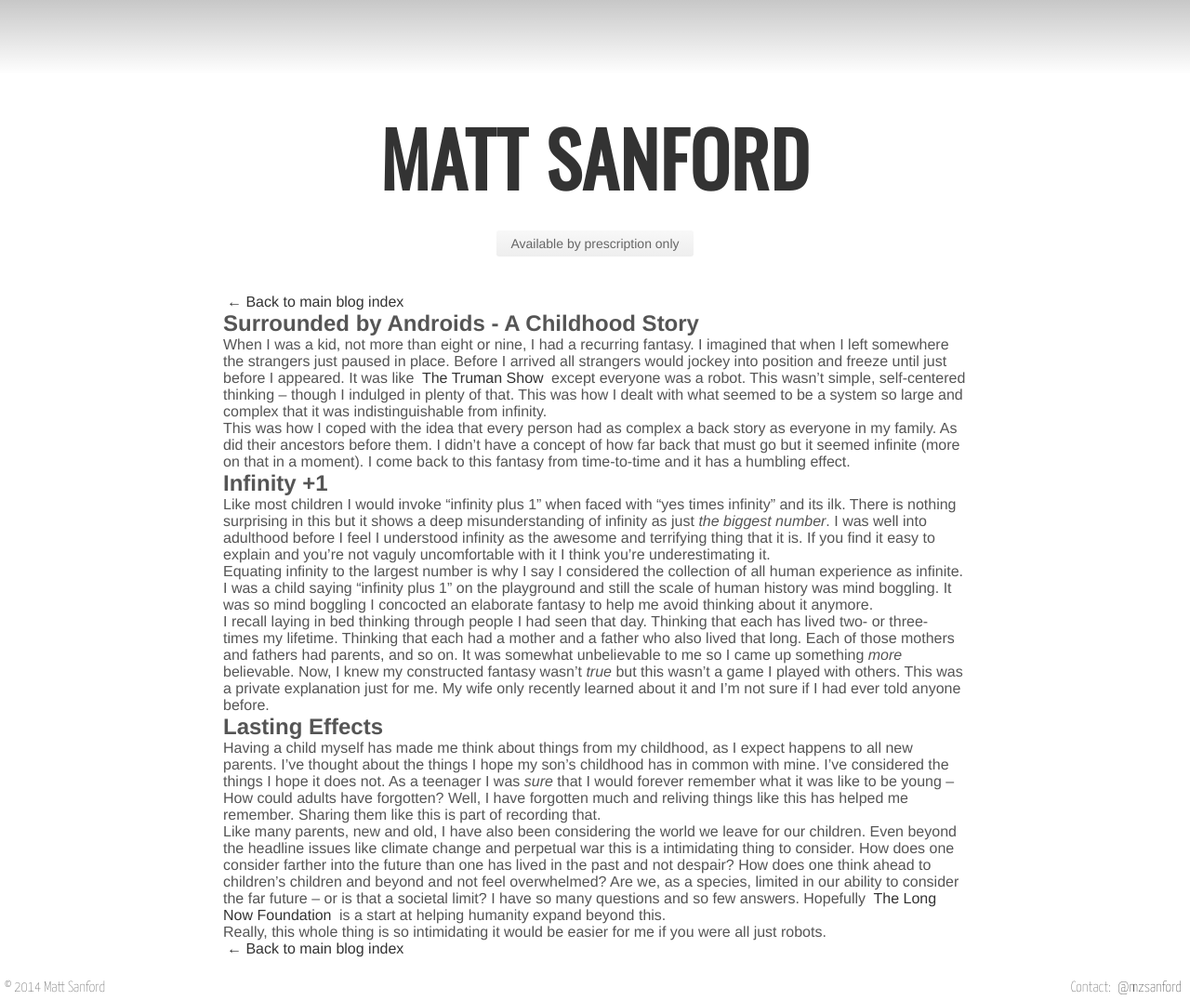
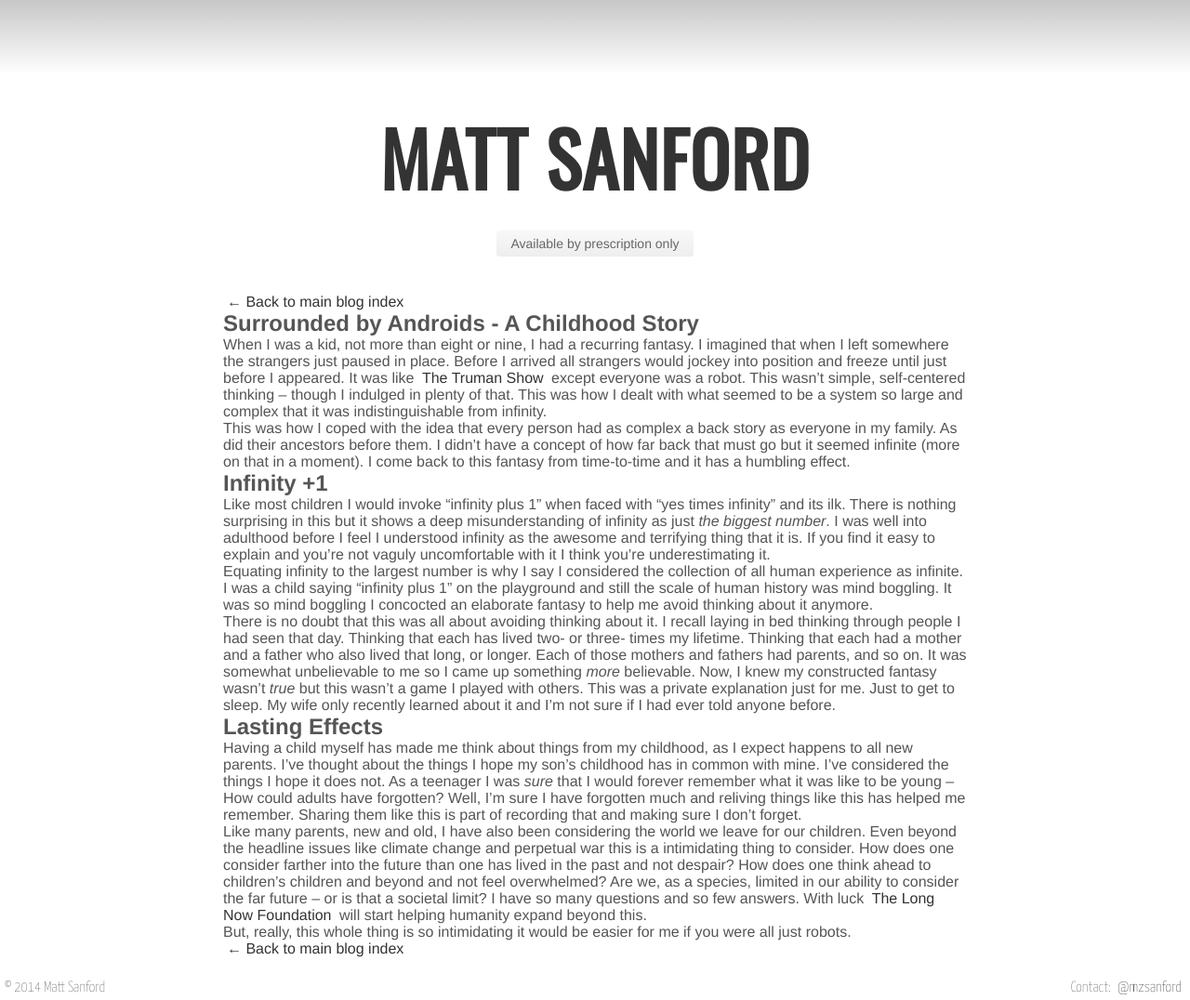
Before and after one commit to mzsanford/mzsanford.com, a Jekyll site: the page built from blog/_posts/2014-08-07-surrounded-by-androids.markdown, in a window 1280 px wide. Shown: the whole page at 93% size. Built offline with Jekyll 4.4.1, drawn with Linux system fonts in a browser that asks for light colours; Markdown is read by kramdown in place of the engine named in the settings.

Commit message:
More android edits

```diff
--- a/blog/_posts/2014-08-07-surrounded-by-androids.markdown
+++ b/blog/_posts/2014-08-07-surrounded-by-androids.markdown
@@ -15,12 +15,12 @@ Like most children I would invoke "infinity plus 1" when faced with "yes times i
 
 Equating infinity to the largest number is why I say I considered the collection of all human experience as infinite. I was a child saying "infinity plus 1" on the playground and still the scale of human history was mind boggling. It was so mind boggling I concocted an elaborate fantasy to help me avoid thinking about it anymore.
 
-I recall laying in bed thinking through people I had seen that day. Thinking that each has lived two- or three- times my lifetime. Thinking that each had a mother and a father who also lived that long. Each of those mothers and fathers had parents, and so on. It was somewhat unbelievable to me so I came up something *more* believable. Now, I knew my constructed fantasy wasn't *true* but this wasn't a game I played with others. This was a private explanation just for me. My wife only recently learned about it and I'm not sure if I had ever told anyone before.
+There is no doubt that this was all about avoiding thinking about it. I recall laying in bed thinking through people I had seen that day. Thinking that each has lived two- or three- times my lifetime. Thinking that each had a mother and a father who also lived that long, or longer. Each of those mothers and fathers had parents, and so on. It was somewhat unbelievable to me so I came up something *more* believable. Now, I knew my constructed fantasy wasn't *true* but this wasn't a game I played with others. This was a private explanation just for me. Just to get to sleep. My wife only recently learned about it and I'm not sure if I had ever told anyone before.
 
 ## Lasting Effects
 
-Having a child myself has made me think about things from my childhood, as I expect happens to all new parents. I've thought about the things I hope my son's childhood has in common with mine. I've considered the things I hope it does not. As a teenager I was *sure* that I would forever remember what it was like to be young – How could adults have forgotten? Well, I have forgotten much and reliving things like this has helped me remember. Sharing them like this is part of recording that.
+Having a child myself has made me think about things from my childhood, as I expect happens to all new parents. I've thought about the things I hope my son's childhood has in common with mine. I've considered the things I hope it does not. As a teenager I was *sure* that I would forever remember what it was like to be young – How could adults have forgotten? Well, I'm sure I have forgotten much and reliving things like this has helped me remember. Sharing them like this is part of recording that and making sure I don't forget.
 
-Like many parents, new and old, I have also been considering the world we leave for our children. Even beyond the headline issues like climate change and perpetual war this is a intimidating thing to consider. How does one consider farther into the future than one has lived in the past and not despair? How does one think ahead to children's children and beyond and not feel overwhelmed? Are we, as a species, limited in our ability to consider the far future – or is that a societal limit? I have so many questions and so few answers. Hopefully [The Long Now Foundation](http://longnow.org) is a start at helping humanity expand beyond this.
+Like many parents, new and old, I have also been considering the world we leave for our children. Even beyond the headline issues like climate change and perpetual war this is a intimidating thing to consider. How does one consider farther into the future than one has lived in the past and not despair? How does one think ahead to children's children and beyond and not feel overwhelmed? Are we, as a species, limited in our ability to consider the far future – or is that a societal limit? I have so many questions and so few answers. With luck [The Long Now Foundation](http://longnow.org) will start helping humanity expand beyond this.
 
-Really, this whole thing is so intimidating it would be easier for me if you were all just robots.
+But, really, this whole thing is so intimidating it would be easier for me if you were all just robots.
```
